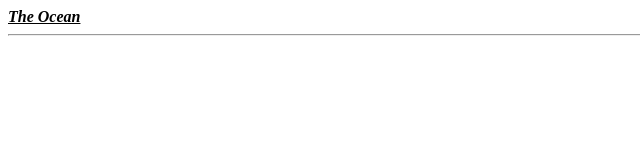
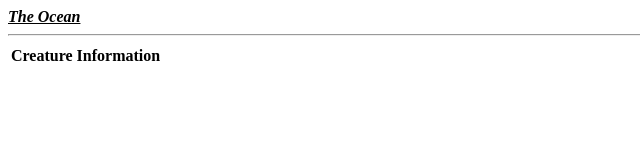
Before and after one commit to Arjuncodr/FINAL-PROJECT-A.github.io, a plain HTML site: page index2.html in a window 1280 px wide. Shown: the whole page, without its empty margins (0-640 px from the left). Drawn offline with Linux system fonts and the light colour scheme.

Commit message:
Update index2.html

```diff
--- a/index2.html
+++ b/index2.html
@@ -6,5 +6,15 @@
 <body>
 <b><u><font face="agency FB"><i>The Ocean</i></font></u></b>
 <hr>
+<table>
+<tr>
+<th>Creature</th>
+<th>Information</th>
+</tr>
+<tr>
+<td></td>
+
+</tr>
+</table>
 </body>
 </html>
```
